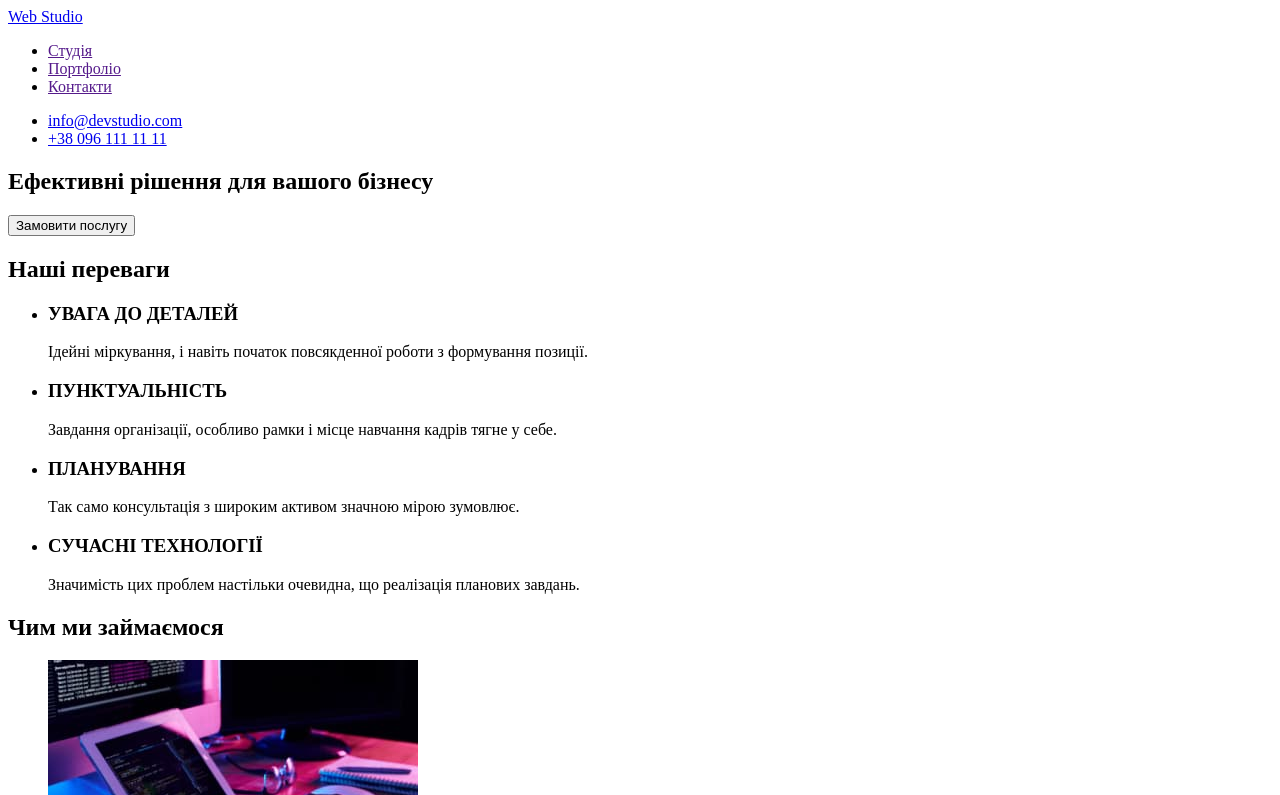
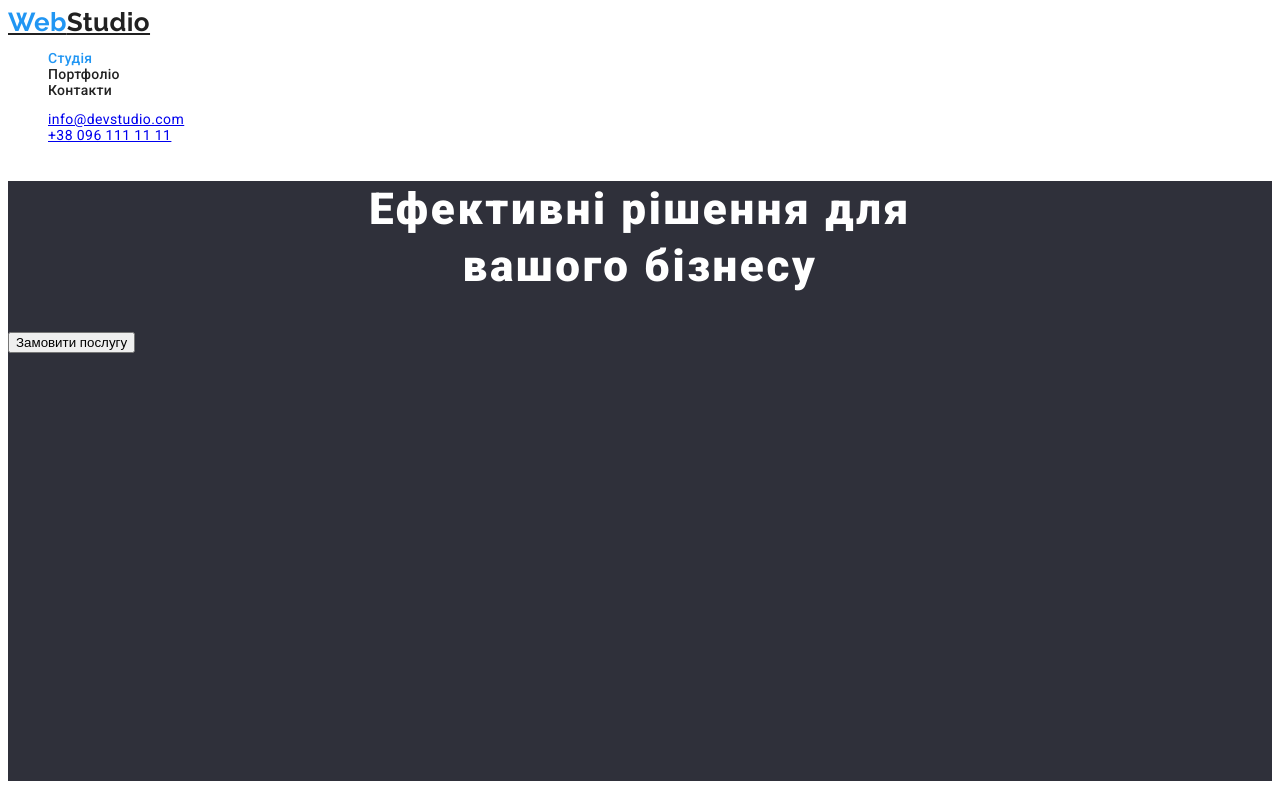
Before and after one commit to juliabykovaa/goit-markup-hw-02, a plain HTML site: page index.html in a window 1280 px wide. Shown: the top 795 px of the page. Drawn offline with Linux system fonts and the light colour scheme.

Commit message:
work start

```diff
--- /dev/null
+++ b/css/styles.css
@@ -0,0 +1,57 @@
+:root {
+    --primary-text-color: rgba(33, 33, 33, 1);
+    --secondary-text-color: rgba(117, 117, 117, 1);
+    --accent-color: rgba(33, 150, 243, 1);
+    --primary-white-color: rgba(255, 255, 255, 1);
+  }
+
+    body {
+        background-color: var(--primary-white-color);
+        color: var(--primary-text-color);
+
+        font-family: Roboto;
+        letter-spacing: 0.03em;
+        font-size: 14px;
+        line-height: 1.14;
+}
+
+.logo {
+    color: var(--primary-text-color);
+    font-family: Raleway;
+
+    font-size: 26px;
+    line-height: 1.1;
+    letter-spacing: 0.03em
+    text-decoration: none;
+}
+.logo .color {
+    color: var(--accent-color)
+
+}
+.site-nav .link {
+    color: var(--primary-text-color)
+    font-family: Roboto;
+    font-weight: 500;
+    letter-spacing: 0.02em;
+    text-decoration: none;
+}
+.site-nav .link:hover,
+.site-nav .link:focus,
+.site-nav .link.current {
+  color: var(--accent-color);
+}
+.list {
+    list-style: none;
+  }
+.hero {
+    background-color: rgba(47, 48, 58, 1); background: width: 1600px; height: 600px; left: 0px; top: 80px;
+}
+.hero-title {
+    color: var(--primary-white-color);
+    font-family: Roboto;
+    font-weight: 900;
+    font-size: 44px;
+    line-height: 1.3;
+    text-align: center;
+    letter-spacing: 0.06em;
+}
--- a/index.html
+++ b/index.html
@@ -5,20 +5,24 @@
     <meta http-equiv="X-UA-Compatible" content="IE=edge">
     <meta name="viewport" content="width=device-width, initial-scale=1.0">
     <title>Студія</title>
+    <link
+    href="https://fonts.googleapis.com/css2?family=Raleway:wght@700&family=Roboto:wght@400;500;700;900&display=swap"
+    rel="stylesheet">
+    <link rel="stylesheet" href="./css/styles.css" />
 </head>
 <body>
     <header>
         <nav>
-            <a href="/">
-                Web Studio
+            <a href="/" class="logo">
+                <span class="color logo">Web</span>Studio
             </a>
-            <ul>
-                <li><a href="">Студія</a></li>
-                <li><a href="">Портфоліо</a></li>
-                <li><a href="">Контакти</a></li>
+            <ul class="site-nav list">
+                <li><a href="./index.html" class="current link">Студія</a></li>
+                <li><a href="./portfolio.html" class="link">Портфоліо</a></li>
+                <li><a href="" class="link">Контакти</a></li>
             </ul>
         </nav>
-            <ul>
+            <ul class="contact list">
                 <li><a href="mailto:info@devstudio.com">info@devstudio.com</a></li>
                 <li><a href="tel:+380961111111">+38 096 111 11 11</a></li>
             </ul>
@@ -26,35 +30,35 @@
     </header>
 
     <main>
-        <section>
-            <h1>Ефективні рішення для вашого бізнесу</h1>
-            <button type="button">Замовити послугу</button>
+        <section class="hero">
+            <h1 class="hero-title">Ефективні рішення для<br> вашого бізнесу</h1>
+            <button type="button" class="button primary">Замовити послугу</button>
         </section>
 
-        <section>
-            <h2>Наші переваги</h2>
-            <ul>
+        <section class="section">
+            <h2 >Наші переваги</h2>
+            <ul class="feature list">
                 <li>
-                    <h3>УВАГА ДО ДЕТАЛЕЙ</h2>
+                    <h3 class="feature title">УВАГА ДО ДЕТАЛЕЙ</h2>
                     <p>Ідейні міркування, і навіть початок повсякденної роботи з формування позиції.</p>
                 </li>
                 <li>
-                    <h3>ПУНКТУАЛЬНІСТЬ</h2>
+                    <h3 class="feature title">ПУНКТУАЛЬНІСТЬ</h2>
                     <p>Завдання організації, особливо рамки і місце навчання кадрів тягне у себе.</p>
                 </li>
                 <li>
-                    <h3>ПЛАНУВАННЯ</h2>
+                    <h3 class="feature title">ПЛАНУВАННЯ</h2>
                     <p>Так само консультація з широким активом значною мірою зумовлює.</p>
                 </li>
                 <li>
-                    <h3>СУЧАСНІ ТЕХНОЛОГІЇ</h2>
+                    <h3 class="feature title">СУЧАСНІ ТЕХНОЛОГІЇ</h2>
                     <p>Значимість цих проблем настільки очевидна, що реалізація планових завдань.</p>
                 </li>
             </ul>
         </section>
-        <section>
-            <h2>Чим ми займаємося</h2>
-            <ul>
+        <section >
+            <h2 class="section title">Чим ми займаємося</h2>
+            <ul class="activity list">
                 <li>
                     <img src="./images/img_1.jpg" alt="Дослідження" width="370">
                 </li>
@@ -67,8 +71,8 @@
             </ul>
         </section>
         <section>
-            <h2>Наша команда</h2>
-            <ul>
+            <h2 class="section title">Наша команда</h2>
+            <ul class="team list">
                 <li>
                     <img src="./images/team_1.jpg" alt="Ігор Дем'яненко" width="270">
                     <h3>Ігор Дем'яненко</h3>
@@ -95,9 +99,9 @@
         </section>
     </main>
     <footer>
-        <a href="/">WebStudio</a>
+        <a href="/" class="logo"><span class="color logo">Web</span>Studio</a>
         <address>
-            <ul>
+            <ul class="link list">
                 <li><a href="https://goo.gl/maps/V483SEhrjxkJ5N256" target="_blank" rel="noopener noreferrer nofollow">м. Київ, пр-т Лесі Українки, 26</a></li>
                 <li><a href="mailto:info@devstudio.com">info@devstudio.com</a></li>
                 <li><a href="tel:+380961111111">+38 096 111 11 11</a></li>
```
Also changed, not shown: portfolio.html (added, +106 -0 lines), images/project-1.jpg (added), images/project-2.jpg (added), images/project-3.jpg (added), images/project-4.jpg (added), images/project-5.jpg (added), images/project-6.jpg (added), images/project-7.jpg (added), images/project-8.jpg (added), images/project-9.jpg (added), 1 other file.
